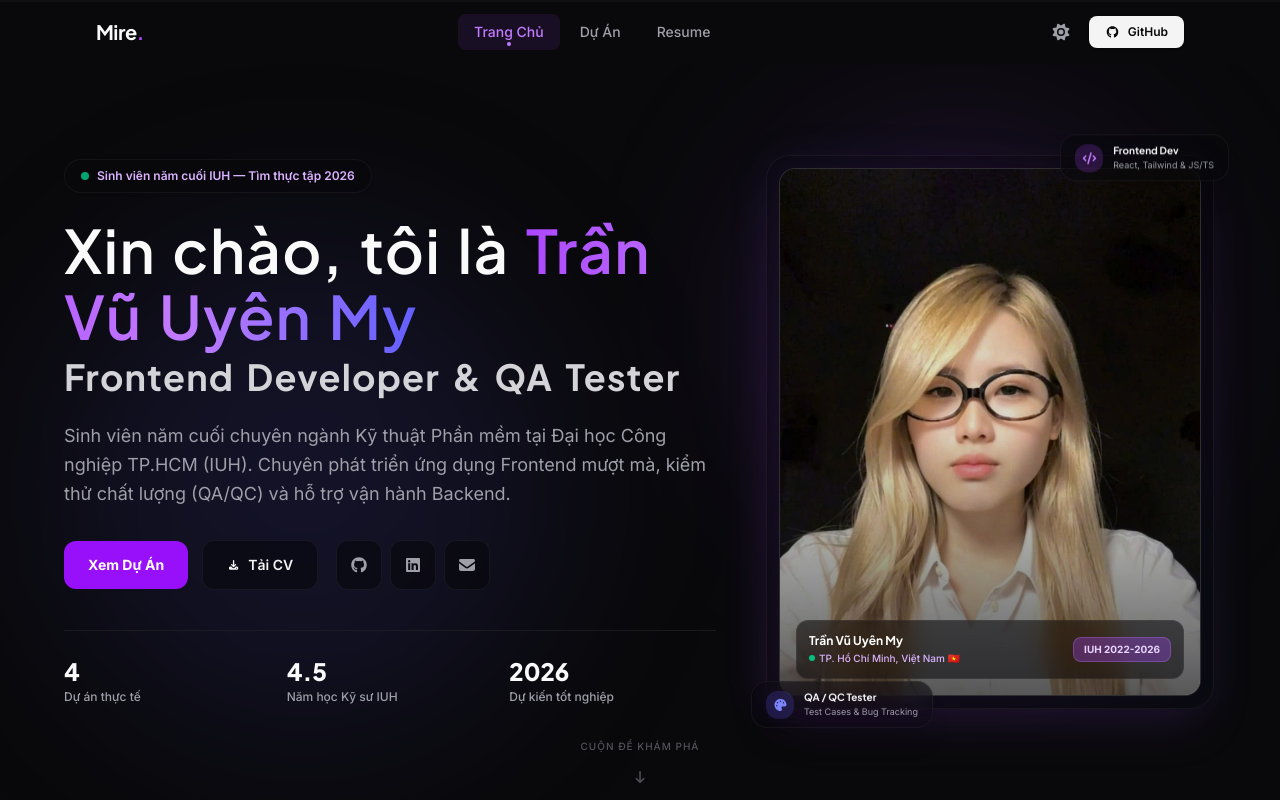
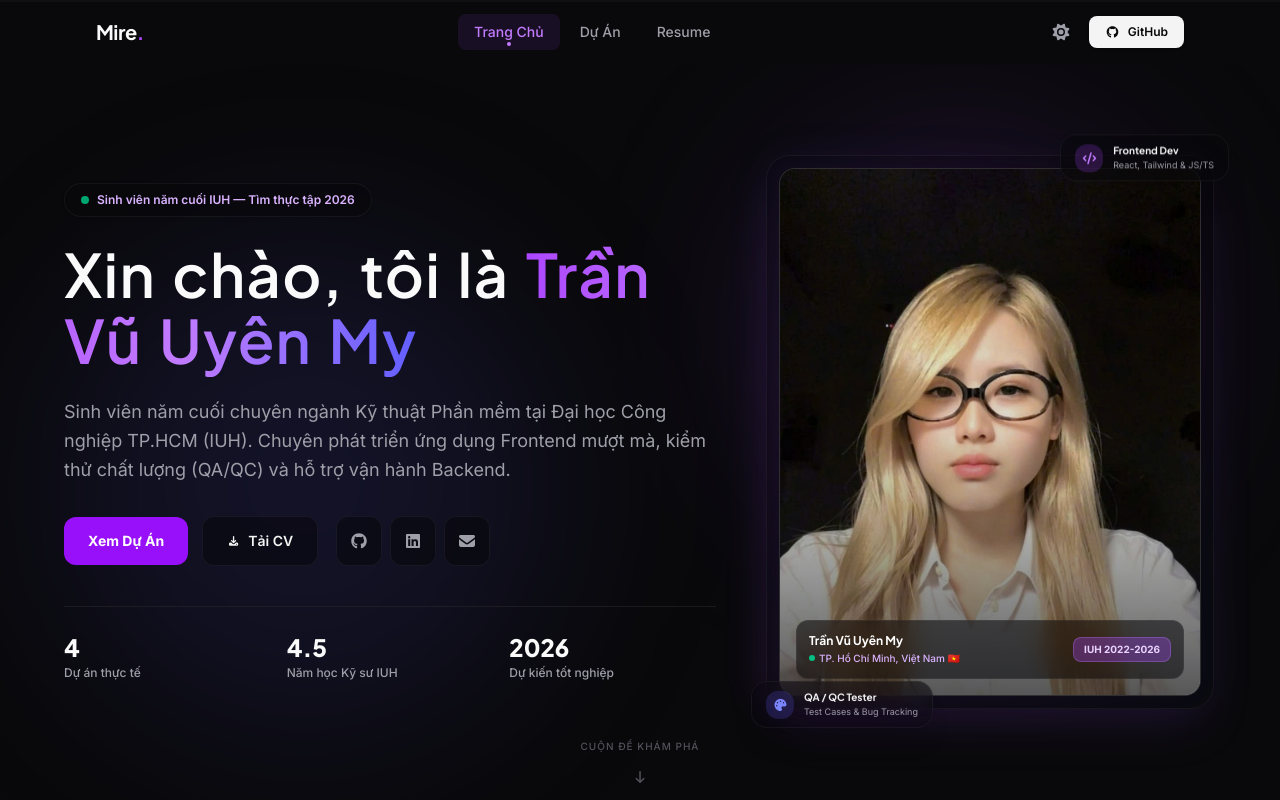
Before and after one commit to itsmire/portfolio, a React (Vite) app: page / in a window 1280 px wide. Shown: the top 800 px of the page. Built offline with nearby package versions, Linux system fonts and the light colour scheme.

Commit message:
Remove redundant subtitle under name in HeroSection

```diff
--- a/src/pages/Home/sections/HeroSection.jsx
+++ b/src/pages/Home/sections/HeroSection.jsx
@@ -41,9 +41,6 @@ export default function HeroSection() {
               <span className="text-zinc-900 dark:text-zinc-50">Xin chào, tôi là </span>
               <span className="bg-gradient-to-r from-purple-500 via-purple-400 to-indigo-500 bg-clip-text text-transparent block sm:inline">
                 Trần Vũ Uyên My
-              </span>
-              <span className="block mt-2 text-2xl sm:text-3xl md:text-4xl font-bold text-zinc-700 dark:text-zinc-300">
-                Frontend Developer & QA Tester
               </span>
             </motion.h1>
 
```
